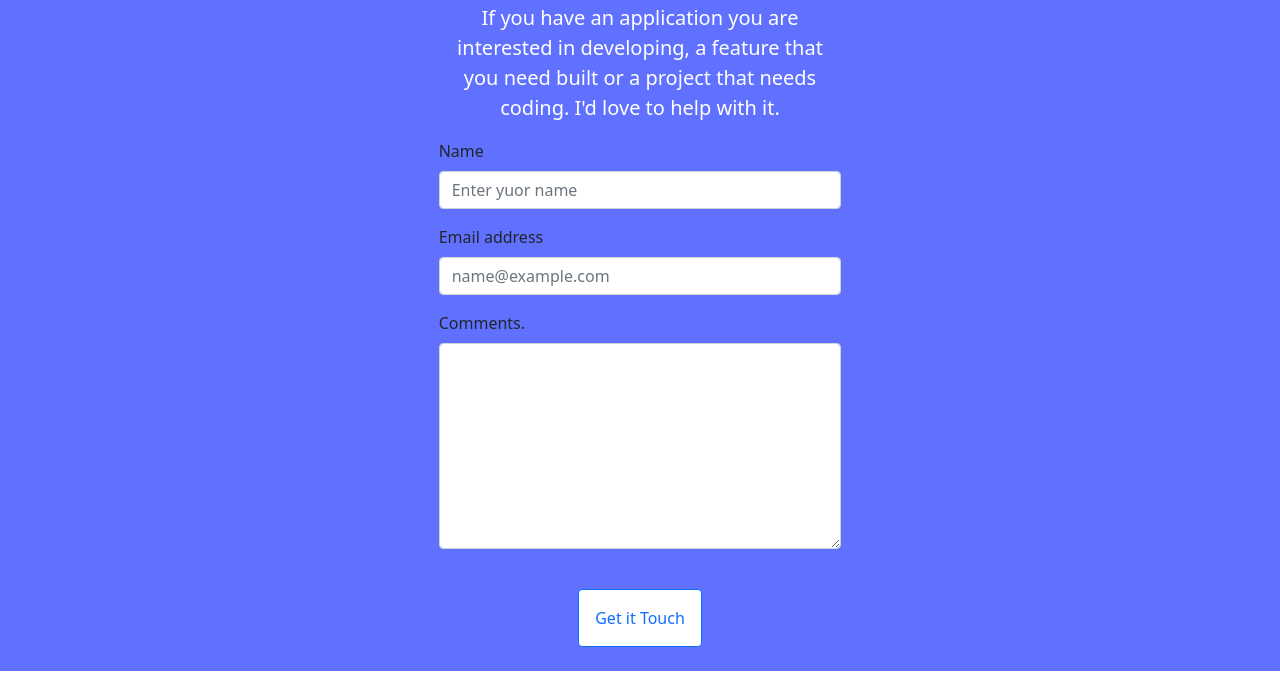
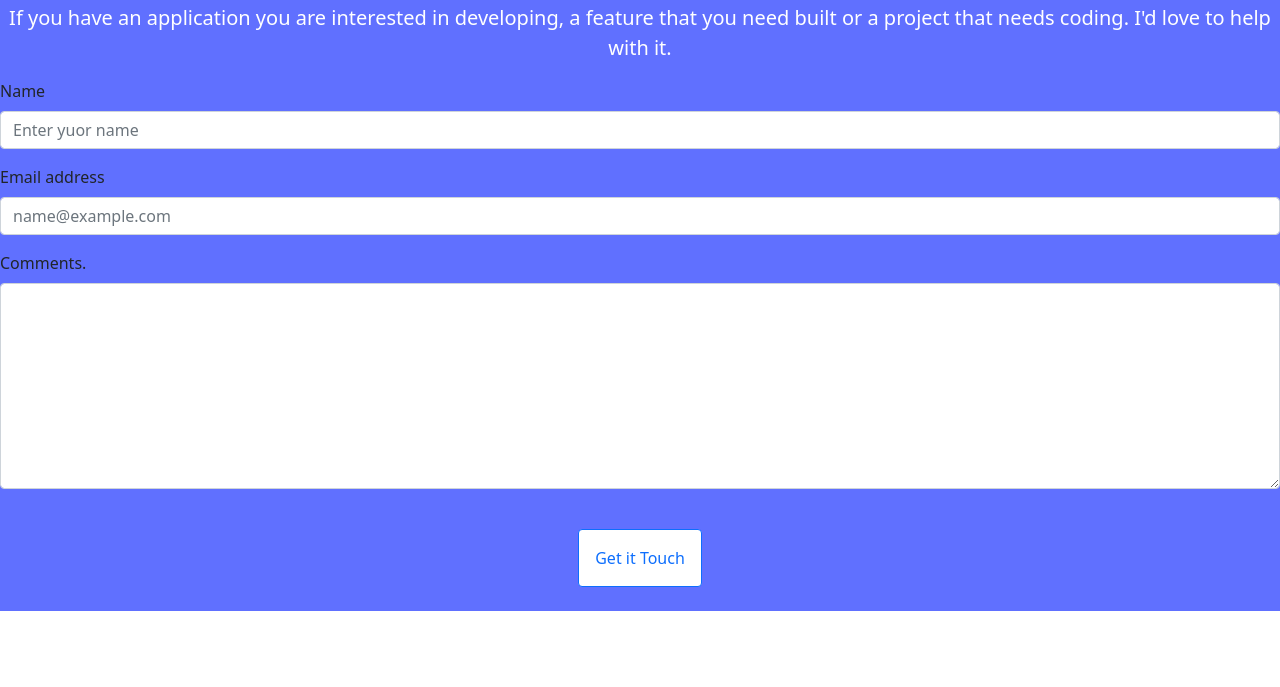
Before and after one commit to elhamatokhi/portfolio-bootstrap, a website: page index.html in a window 1280 px wide. Shown: the part 645-1332 px from the top of the page. After the commit the page ends 1272 px from the top, so only its background shows below. Drawn offline with nearby package versions, Linux system fonts and the light colour scheme.

Commit message:
made some changes to footer's class

```diff
--- a/index.html
+++ b/index.html
@@ -62,7 +62,7 @@
 
     <footer id="Footer" style="background-color: #6070ff; padding-top: 60px;
     border-top-left-radius: 100px;">
-    <div class="container flex justify-content-center text-center col-ms-4 col-md-8 col-lg-4">
+    <div >
         <div class="contact-content">
         <div class="Contact-head ">
             <h2 class="text-white fs-1 text-center">Contact me</h2>
```
